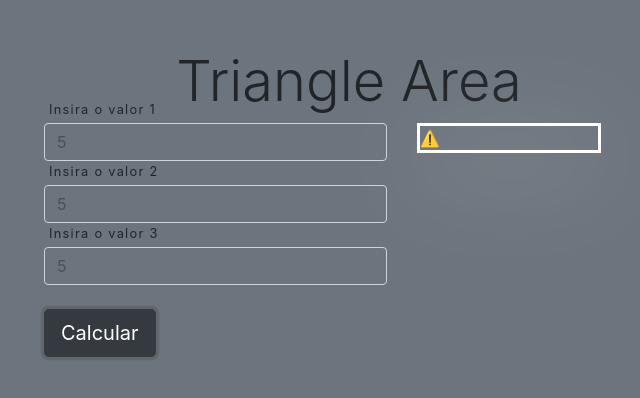
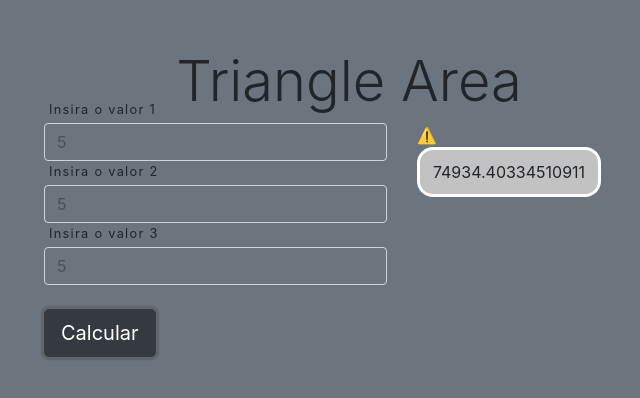
Before and after one commit to ffersants/JSExercises, a plain HTML site: page Javascript Basic/Triangle Area/challenge4.html in a window 1280 px wide. Both pictures are taken after typing "5", "5", "5" into the empty fields and a click on the button "Calcular". Shown: the whole page, without its empty margins (291-931 px from the left). Drawn offline with nearby package versions, Linux system fonts and the light colour scheme; no server answers.

Commit message:
Está feito!

```diff
--- a/Javascript Basic/Triangle Area/challenge4.html
+++ b/Javascript Basic/Triangle Area/challenge4.html
@@ -33,19 +33,19 @@
         <label for="value3">Insira o valor 3</label>
         <input required type="number" class="form-control mb-4" value="side2" id="side2"> -->
           <div class="input">
-            <input required type="number" class="form-control mb-4" value="side0" id="side0">
+            <input required type="number" class="form-control mb-4" value="side0" id="side1">
             <label for="value1">Insira o valor 1</label>
             <span class="error"></span>
           </div>
 
           <div class="input">
-            <input required type="number" class="form-control mb-4" value="side0" id="side0">
+            <input required type="number" class="form-control mb-4" value="side0" id="side2">
             <label for="value1">Insira o valor 2</label>
             <span class="error"></span>
           </div>
 
           <div class="input">
-            <input required type="number" class="form-control mb-4" value="side0" id="side0">
+            <input required type="number" class="form-control mb-4" value="side0" id="side3">
             <label for="value1">Insira o valor 3</label>
             <span class="error"></span>
           </div>
@@ -60,14 +60,14 @@
     </section>
 
     <section class="col-4">
-      <article style="width: 100%; text-align: center;border: 3px white solid;">
+      <article style="width: 100%; text-align: center;">
         <lottie-player style="text-align: center;" src="https://assets8.lottiefiles.com/private_files/lf30_UUjvVj.json"
           background="transparent" speed="0.2" style="width: 250px; height: 300px;" loop autoplay></lottie-player>
       </article>
 
 
       <div id="result" class="result" style="border: 3px white solid;">
-
+a
       </div>
     </section>
 
--- a/Javascript Basic/Triangle Area/challenge4.js
+++ b/Javascript Basic/Triangle Area/challenge4.js
@@ -41,8 +41,32 @@ function customValidation(event){
 }
 
 document.querySelector("form").addEventListener("submit", event =>{
-    console.log("enviado");
-    event.preventDefault()//cancels the event if it is cancelable,
+    operation();
+    //cancels the event if it is cancelable,
     //meaning that the default action that belongs to the event will not occur.
     //Clicking on a "Submit" button, prevent it from submitting a form
+
+
 })
+
+function operation(){
+    event.preventDefault()
+    inputs = [];
+    for( i=1 ; i<4 ; i++ ){
+        inputs[i] = document.getElementById(`side${i}`).value;
+    }
+
+    [branco, side1, side2, side3] = inputs;
+    console.log(side1)
+    console.log(side2)
+    console.log(side3)
+
+    var s = (side1 + side2 + side3)/2;
+    var area =  Math.sqrt(s*((s-side1)*(s-side2)*(s-side3)));
+
+    result = document.getElementById("result");
+    result.textContent = area;
+    result.className = 'formatar-resultado'
+
+
+}
--- a/Javascript Basic/Triangle Area/style.css
+++ b/Javascript Basic/Triangle Area/style.css
@@ -17,6 +17,7 @@
     align-items: center;
     filter: blur(2);
     transition: all 0.8s;
+    font-size: 1rem;
 }
 
 button{
```
